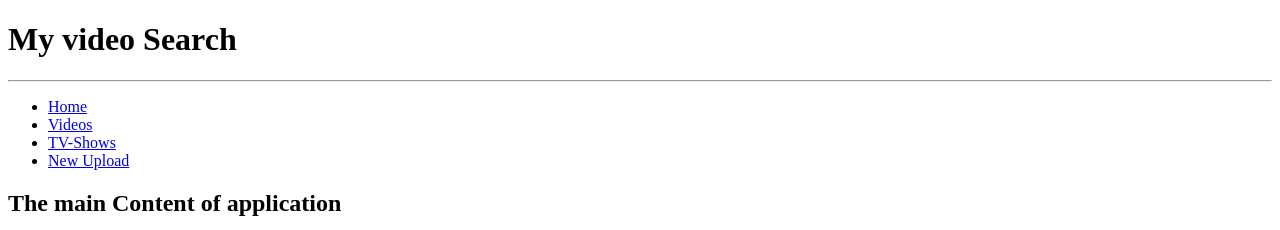
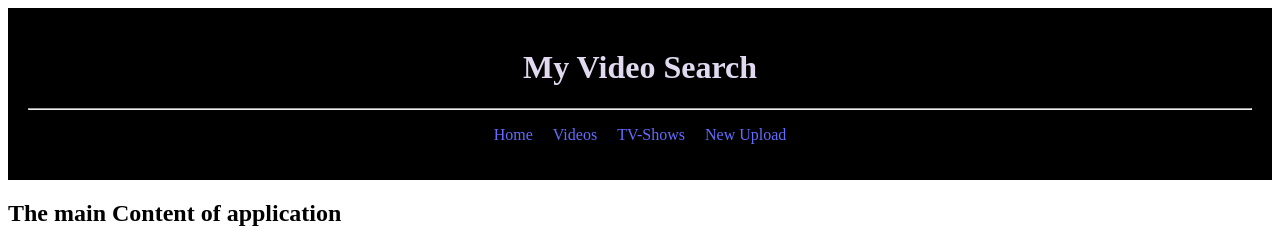
Before and after one commit to Yakob-teck/Flatiron-phase2-react-project-frontend-, a React (Vite) app: page / in a window 1280 px wide. Shown: the top 230 px of the page. Built offline with nearby package versions, Linux system fonts and the light colour scheme; no server answers.

Commit message:
add style for header

```diff
--- a/src/components/header.jsx
+++ b/src/components/header.jsx
@@ -1,23 +1,60 @@
 import React from "react";
 
 const Header = () => {
+  const headerStyles = {
+    backgroundColor: "black",
+    color: "rgb(225, 217, 239)",
+    width: "auto",
+    textAlign: "center",
+    padding: "20px",
+  };
+
+  const navStyles = {
+    marginTop: "10px",
+  };
+
+  const ulStyles = {
+    listStyle: "none",
+    padding: "0",
+    display: "flex",
+    justifyContent: "center",
+  };
+
+  const liStyles = {
+    margin: "0 10px",
+  };
+
+  const linkStyles = {
+    textDecoration: "none",
+    color: "#646cff",
+    fontWeight: "500",
+  };
+
   return (
-    <header>
-      <h1>My video Search </h1>
+    <header style={headerStyles}>
+      <h1>My Video Search</h1>
       <hr />
-      <nav>
-        <ul>
-          <li>
-            <a href="#someID1">Home</a>
+      <nav style={navStyles}>
+        <ul style={ulStyles}>
+          <li style={liStyles}>
+            <a href="#someID1" style={linkStyles}>
+              Home
+            </a>
           </li>
-          <li>
-            <a href="#someID2">Videos</a>
+          <li style={liStyles}>
+            <a href="#someID2" style={linkStyles}>
+              Videos
+            </a>
           </li>
-          <li>
-            <a href="#someID3">TV-Shows</a>
+          <li style={liStyles}>
+            <a href="#someID3" style={linkStyles}>
+              TV-Shows
+            </a>
           </li>
-          <li>
-            <a href="#someID4">New Upload</a>
+          <li style={liStyles}>
+            <a href="#someID4" style={linkStyles}>
+              New Upload
+            </a>
           </li>
         </ul>
       </nav>
```
